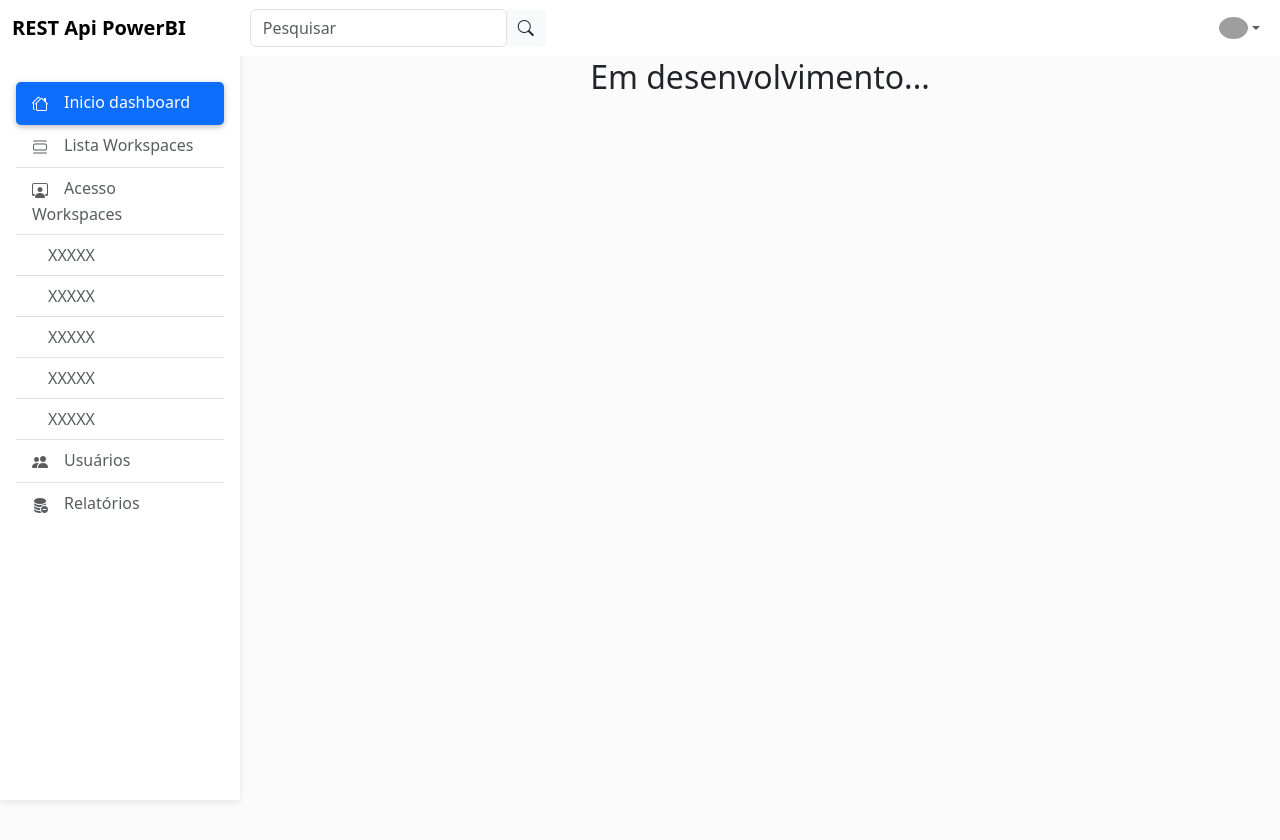
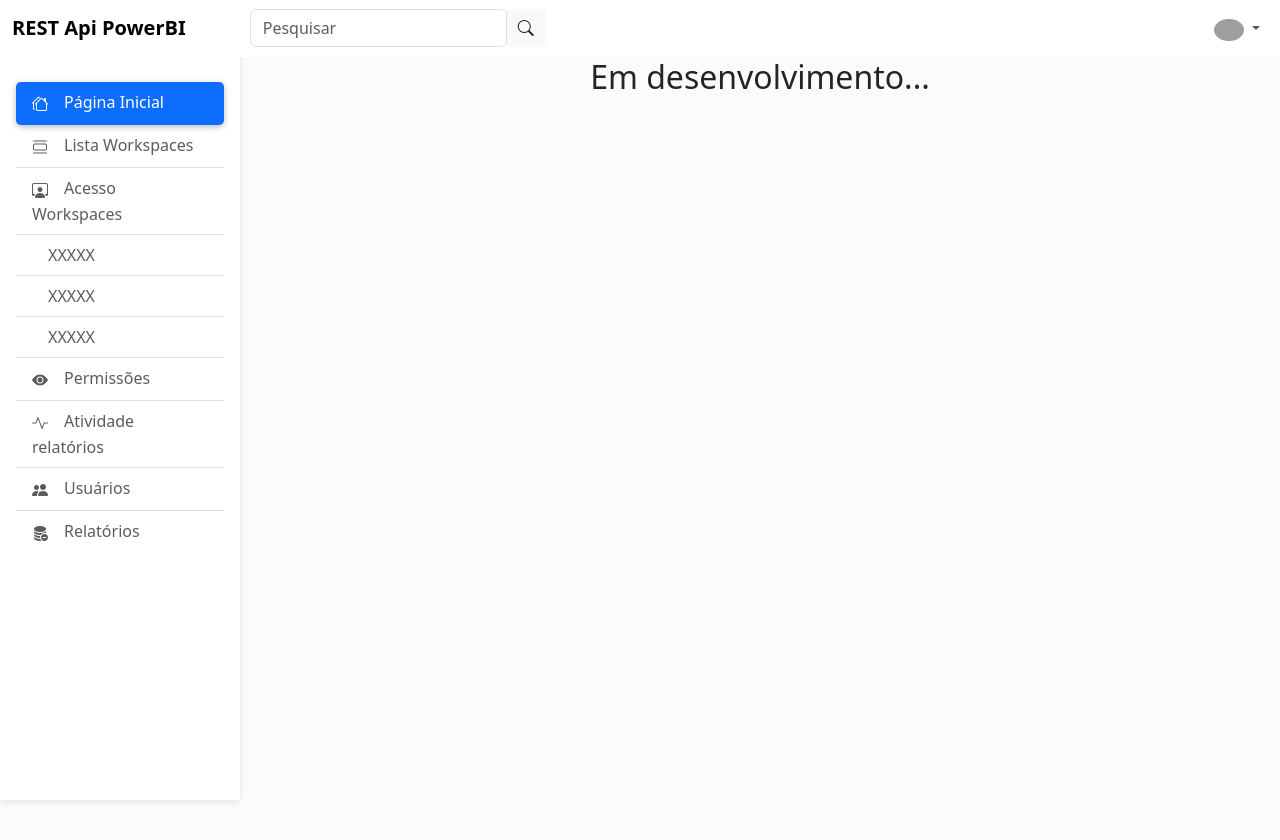
Before and after one commit to paullomarttins/restapy, a Django app: page / in a window 1280 px wide. Shown: the top 840 px of the page. Run offline with Django 5.2, Linux system fonts and the light colour scheme; some libraries are stand-ins or nearby versions; grey boxes are pictures that could not be loaded.

Commit message:
Alterações no menu sidebar e navbar

```diff
--- a/base/templates/parcial/sidebar.html
+++ b/base/templates/parcial/sidebar.html
@@ -7,15 +7,15 @@
    <div class="position-sticky">
      <div class="list-group list-group-flush mx-3 mt-4">
        <a
-          href="#"
+          href="{% url 'index' %}"
           class="list-group-item list-group-item-action py-2 ripple active"
           aria-current="true"
           >
          <i class="bi bi-houses me-3"></i
-           ><span>Inicio dashboard</span>
+           ><span>Página Inicial</span>
        </a>
        <a
-          href="#"
+          href="{% url 'lista-workspace' %}"
           class="list-group-item list-group-item-action py-2 ripple"
           ><i class="bi bi-view-list me-3"></i><span>Lista Workspaces</span></a
          >
@@ -45,17 +45,17 @@
        <a
           href="#"
           class="list-group-item list-group-item-action py-2 ripple"
-          ><i class="fas fa-building fa-fw me-3"></i
-         ><span>XXXXX</span></a
+          ><i class="bi bi-eye-fill me-3"></i
+         ><span>Permissões</span></a
          >
        <a
           href="#"
           class="list-group-item list-group-item-action py-2 ripple"
-          ><i class="fas fa-calendar fa-fw me-3"></i
-         ><span>XXXXX</span></a
+          ><i class="bi bi-activity me-3"></i
+         ><span>Atividade relatórios</span></a
          >
        <a
-          href="#"
+          href="{% url 'lista-user' %}"
           class="list-group-item list-group-item-action py-2 ripple"
           ><i class="bi bi-people-fill me-3"></i><span>Usuários</span></a
          >
@@ -117,33 +117,21 @@
      <ul class="navbar-nav ms-auto d-flex flex-row">
 
        <!-- Avatar -->
-       <li class="nav-item dropdown">
-         <a
-            class="nav-link dropdown-toggle hidden-arrow d-flex align-items-center"
-
-            id="navbarDropdownMenuLink"
-            role="button"
-            data-toggle="dropdown"
-            aria-expanded="false"
-            aria-haspopup="true"
-            >
+         <div class="btn-group">
+           <a class="nav-link dropdown-toggle" href="#" role="button" id="dropdownMenuLink" data-bs-toggle="dropdown" aria-expanded="false">
             <img
-                src="https://mdbootstrap.com/img/Photos/Avatars/img (31).jpg"
+                src="https://robohash.org/api_powerbi"
                 class="rounded-circle"
                 height="22"
                 alt=""
-                loading="lazy"
-                />
+                loading="lazy"/>
            </a>
-         <ul
-             class="dropdown-menu "
-             aria-labelledby="navbarDropdownMenuLink"
-             >
+           <ul class="dropdown-menu" aria-labelledby="dropdownMenuLink">
              <li><a class="dropdown-item" href="#">Perfil</a></li>
              <li><a class="dropdown-item" href="#">Configurações</a></li>
              <li><a class="dropdown-item" href="#">Sair</a></li>
            </ul>
-       </li>
+         </div>
      </ul>
    </div>
    <!-- Container wrapper -->
```
Lines whose indentation alone changed are shown as unchanged.
